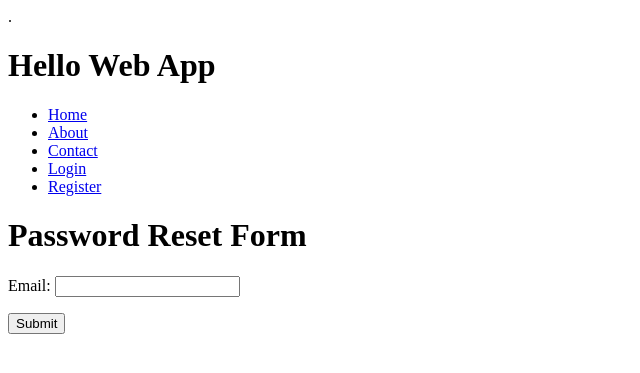
After one commit to sarahholderness/django-example, a Django app: page /accounts/password/reset/ in a window 1280 px wide. The commit adds this page. Shown: the top 373 px of the page, without its empty margins (0-640 px from the left). Run offline with Django 3.2, Linux system fonts and the light colour scheme.

Commit message:
Added registration page, password recovery+reset, registered users brought to the create page, only the post user can edit, browse by name view,still need to make template for browse

```diff
--- a/collectionapp/models.py
+++ b/collectionapp/models.py
@@ -1,3 +1,4 @@
+from django.contrib.auth.models import User
 from django.db import models
 
 # Create your models here.
@@ -5,3 +6,4 @@ class Post(models.Model):
     name = models.CharField(max_length=255)
     description = models.TextField()
     slug = models.SlugField(unique=True)
+    user = models.OneToOneField(User, blank=True, null=True)
--- a/collectionapp/templates/layouts/base.html
+++ b/collectionapp/templates/layouts/base.html
@@ -13,7 +13,15 @@
         <h1>Hello Web App</h1>
         <nav>
             <ul>
-                <li><a href="{% url 'home' %}">Home</a></li> <li><a href="{% url 'about' %}">About</a></li> <li><a href="{% url 'contact' %}">Contact</a></li>
+                <li><a href="{% url 'home' %}">Home</a></li>
+                <li><a href="{% url 'about' %}">About</a></li>
+                <li><a href="{% url 'contact' %}">Contact</a></li>
+                {% if user.is_authenticated %}
+                <li><a href="{% url 'auth_logout' %}">Logout</a> </li>
+                {% else %}
+                <li><a href="{% url 'auth_login' %}">Login</a></li>
+                <li><a href="{% url 'registration_register'%}">Register</a></li>
+                {% endif %}
             </ul>
         </nav>
     </header>
--- /dev/null
+++ b/collectionapp/templates/registration/logout.html
@@ -0,0 +1,5 @@
+{% extends 'layouts/base.html' %}
+{% block title %}Logout - {{ block.super }}{% endblock %} {% block content %}
+<h1>Logged Out</h1>
+<p>You have been logged out!</p>
+{% endblock %}
--- /dev/null
+++ b/collectionapp/templates/registration/password_change_done.html
@@ -0,0 +1,5 @@
+{% extends 'layouts/base.html' %}
+{% block title %}Password Change Done - {{ block.super }}{% endblock %} {% block content %}
+<h1>Password Change Done</h1>
+<p>Your password was changed.</p>
+{% endblock %}
--- /dev/null
+++ b/collectionapp/templates/registration/password_reset_complete.html
@@ -0,0 +1,5 @@
+{% extends 'layouts/base.html' %}
+{% block title %}Password Reset Complete - {{ block.super }}{% endblock %} {% block content %}
+<h1>Password Reset Complete</h1>
+<p>Your password has been reset!</p>
+{% endblock %}
--- /dev/null
+++ b/collectionapp/templates/registration/password_reset_done.html
@@ -0,0 +1,5 @@
+{% extends 'layouts/base.html' %}
+{% block title %}Password Reset Done - {{ block.super }}{% endblock %} {% block content %}
+<h1>Password Reset Complete</h1>
+<p>Check your email for a link to reset your password!</p>
+{% endblock %}
--- /dev/null
+++ b/collectionapp/templates/registration/password_reset_email.txt
@@ -0,0 +1,4 @@
+{% autoescape off %}
+You’re receiving this email because you requested a password reset.
+Please go to the following page and choose a new password: {% block reset_link %}{{ protocol }}://localhost:8000{% url ‘django.contrib.auth.views.password_reset_confirm’ uidb64=uid token=token %} {% endblock %}
+Your username, in case you’ve forgotten: {{ user.username }} {% endautoescape %}
--- /dev/null
+++ b/collectionapp/templates/registration/password_reset_form.html
@@ -0,0 +1,9 @@
+{% extends 'layouts/base.html' %}
+{% block title %}Password Reset Form - {{ block.super }}{% endblock %} {% block content %}
+<h1>Password Reset Form</h1>
+<form role="form" action="" method="post">
+{% csrf_token %}
+{{ form.as_p }}
+<input type="submit" value="Submit" />
+</form>
+{% endblock %}
--- /dev/null
+++ b/collectionapp/templates/registration/registration_complete.html
@@ -0,0 +1,5 @@
+{% extends 'layouts/base.html' %}
+{% block title %}Registration Complete - {{ block.super }}{% endblock %} {% block content %}
+<h1>Registration Complete</h1>
+<p>Your account has been registered!</p>
+{% endblock %}
--- a/djangoapp/urls.py
+++ b/djangoapp/urls.py
@@ -1,6 +1,14 @@
+from collectionapp.backends import MyRegistrationView
 from django.conf.urls import patterns, include, url
 from django.contrib import admin
 from django.views.generic import TemplateView
+from django.contrib.auth.views import (
+    password_reset,
+    password_reset_done,
+    password_reset_confirm,
+    password_reset_complete,
+)
+
 
 urlpatterns = patterns('',
     url(r'^$', 'collectionapp.views.index', name='home'),
@@ -16,6 +24,24 @@ urlpatterns = patterns('',
     url(r'^posts/(?P<slug>[-\w]+)/edit/$',
         'collectionapp.views.edit_post',
         name='edit_post'),
+
+    # our new browse flow
+    url(r'^browse/name/$','collectionapp.views.browse_by_name',name='browse'),
+    url(r'^browse/name/(?P<initial>[-\w]+)/$', 'collectionapp.views.browse_by_name', name='browse_by_name'),
+
+    # the new password reset URLs
+    url(r'^accounts/password/reset/$', password_reset,
+        {'template_name': 'registration/password_reset_form.html'}, name="password_reset"),
+    url(r'^accounts/password/reset/done/$', password_reset_done,
+        {'template_name': 'registration/password_reset_done.html'}, name="password_reset_done"),
+    url(r'^accounts/password/reset/(?P<uidb64>[0-9A-Za-z_\-]+)/ (?P<token>[0-9A-Za-z]{1,13}-[0-9A-Za-z]{1,20})/$', password_reset_confirm,
+        {'template_name': 'registration/password_reset_confirm.html'}, name="password_reset_confirm"),
+    url(r'^accounts/password/done/$', password_reset_complete,
+        {'template_name': 'registration/password_reset_complete.html'}, name="password_reset_complete"),
+
+    url(r'^accounts/register/$', MyRegistrationView.as_view(), name='registration_register'),
+    url(r'^accounts/create_post/$', 'collectionapp.views.create_post', name='registration_create_post'),
+
     url(r'^accounts/', include('registration.backends.simple.urls')),
     url(r'^admin/', include(admin.site.urls)),
 )
```
Also changed, not shown: collectionapp/backends.py (added, +8 -0 lines), collectionapp/templates/posts/create_post.html (added, +9 -0 lines), collectionapp/templates/posts/post_detail.html (+9 -3 lines), collectionapp/templates/registration/login.html (added, +13 -0 lines), collectionapp/templates/registration/password_change_form.html (added, +9 -0 lines), collectionapp/templates/registration/password_reset_confirm.html (added, +13 -0 lines), collectionapp/templates/registration/registration_form.html (added, +9 -0 lines), collectionapp/views.py (+42 -1 lines), collectionapp/migrations/0002_post_user.py (added), db.sqlite3.
